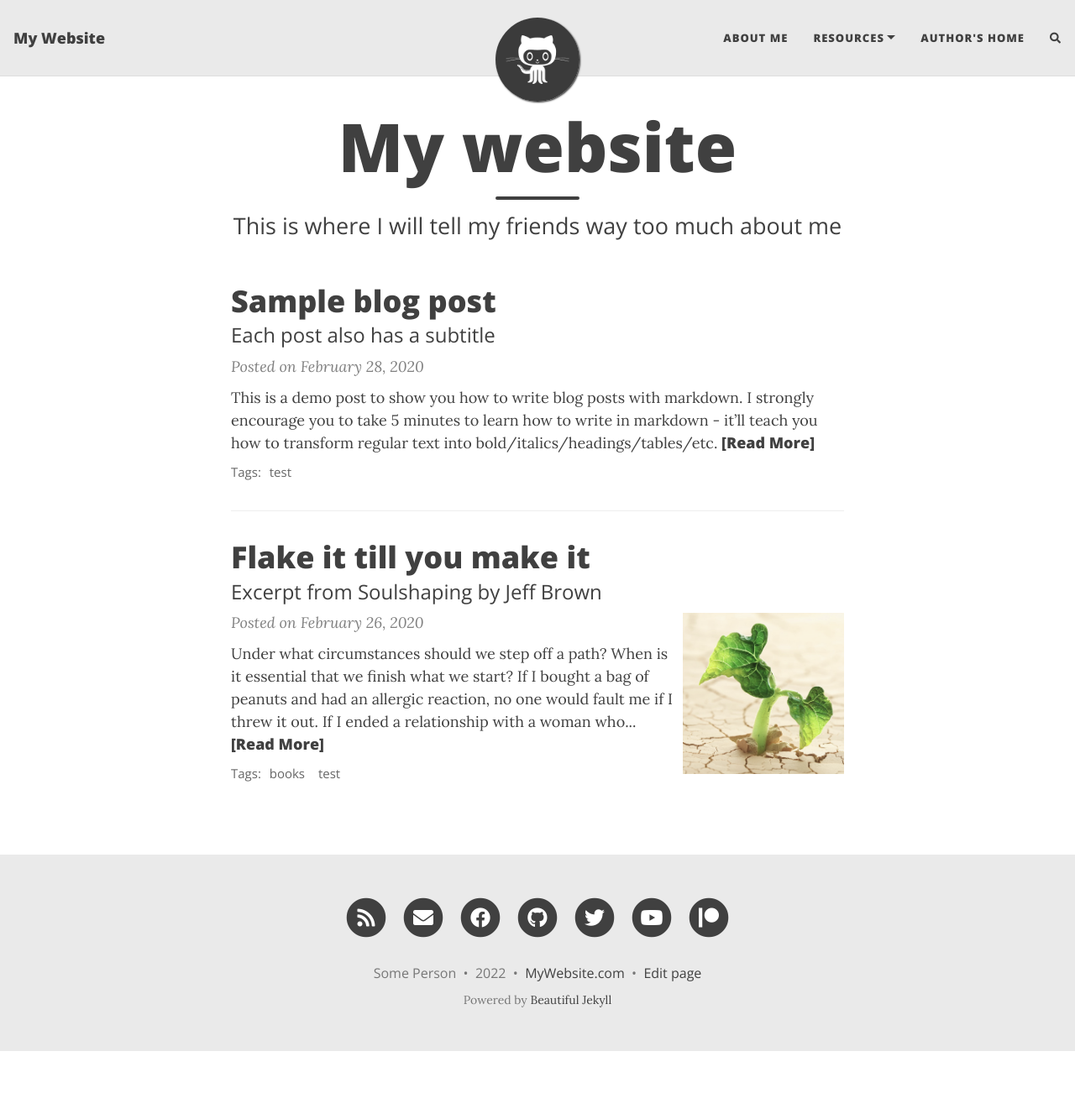
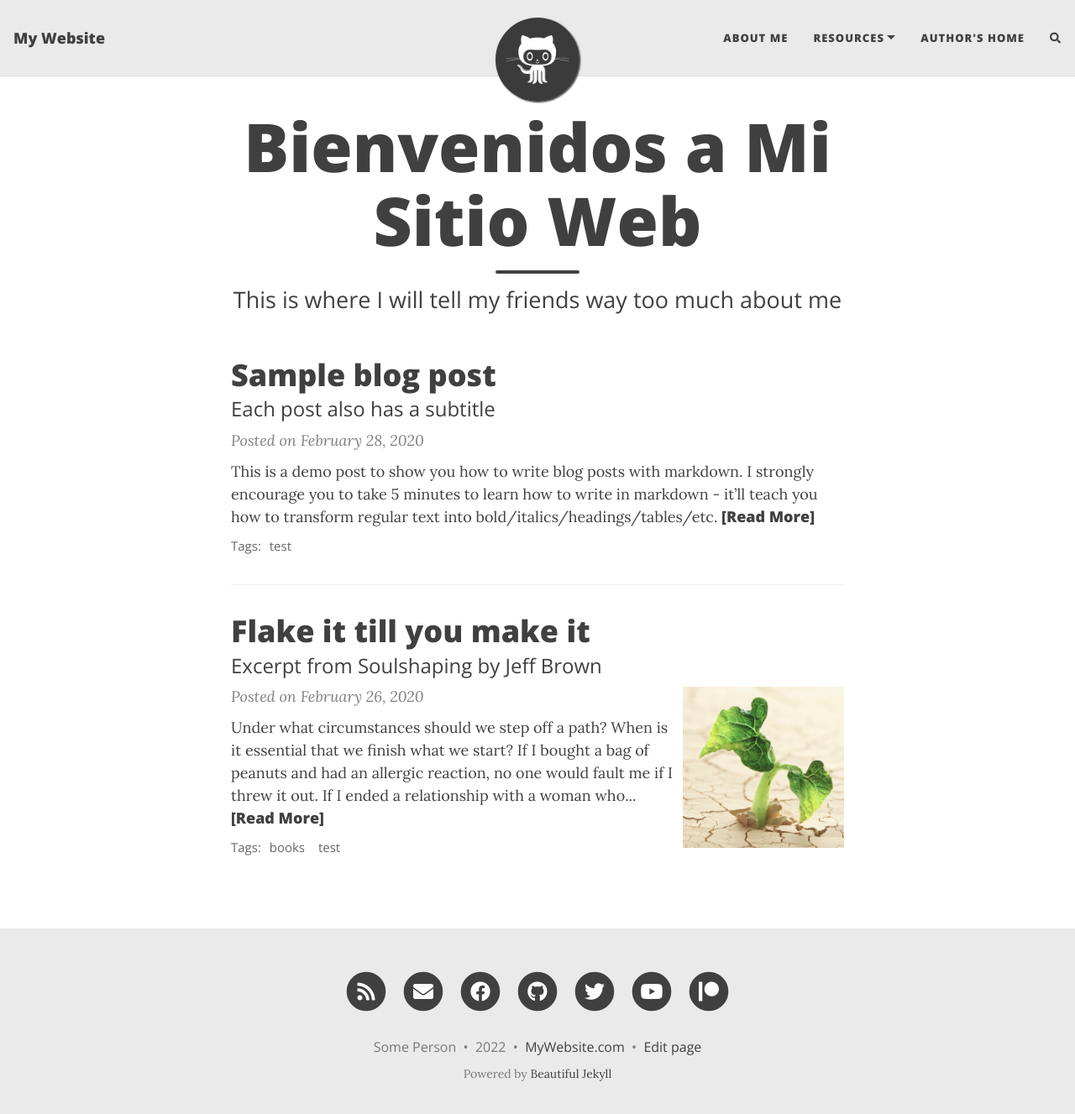
Before and after one commit to gmaribelj/gmaribelj.github.io, a Jekyll site: the page built from index.html, in a window 1280 px wide and 1340 px high. Shown: the top 1327 px of the window at 84% size. Built offline with Jekyll 4.4.1, drawn with Linux system fonts in a browser that asks for light colours; nearby versions of some CDN libraries; the list of posts is cut into pages by our own code; comment, search, counter and statistics services are not loaded.

Commit message:
Update index.html

```diff
--- a/index.html
+++ b/index.html
@@ -1,5 +1,5 @@
 ---
 layout: home
-title: My website
+title: Bienvenidos a Mi Sitio Web
 subtitle: This is where I will tell my friends way too much about me
 ---
```
